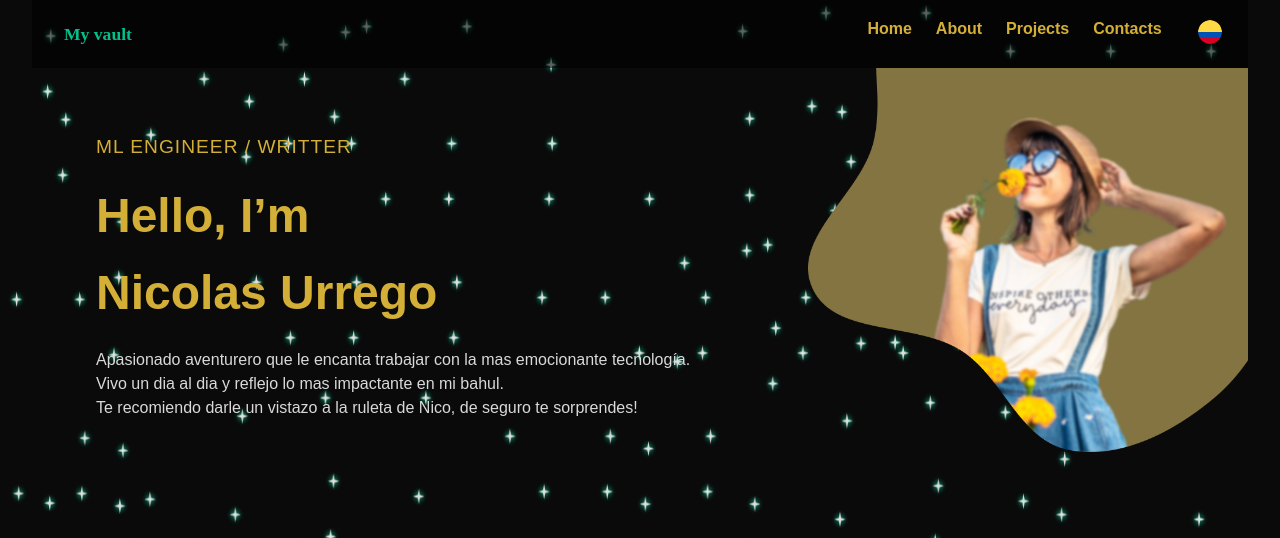
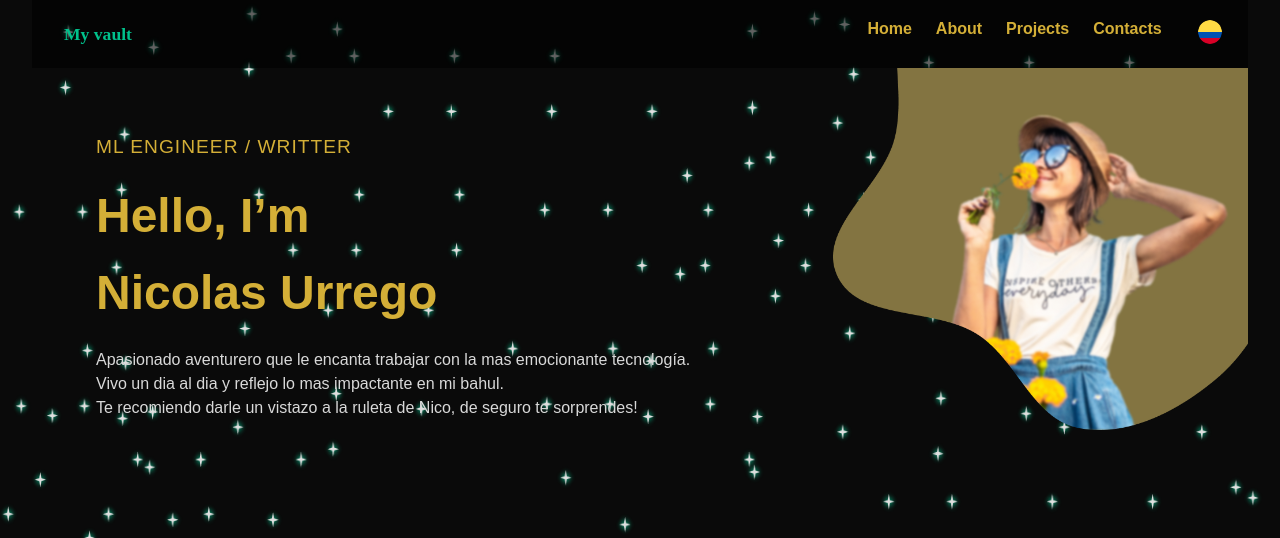
Before and after one commit to nicurrego/portfolio-site, a plain HTML site: page index.html in a window 1280 px wide. Shown: the top 538 px of the page. Drawn offline with Linux system fonts and the light colour scheme.

Commit message:
fix: layout

```diff
--- a/css/style.css
+++ b/css/style.css
@@ -190,8 +190,8 @@ body {
 }
 
 .hero-image {
-  min-width:      440px;
-  flex:           0 0 clamp(300px,35%,500px);
+  width:      300px;
+  flex:           0 0 clamp(370px,36%,450px);
   overflow:       hidden;
 }
 
@@ -414,7 +414,7 @@ body {
   top: 0;
   left: 0;
   width: 100%;
-  height: 120vh; /* Taller for parallax effect */
+  /* height: 120vh; Taller for parallax effect */
   will-change: transform; /* Optimize for animations */
 }
 
```
